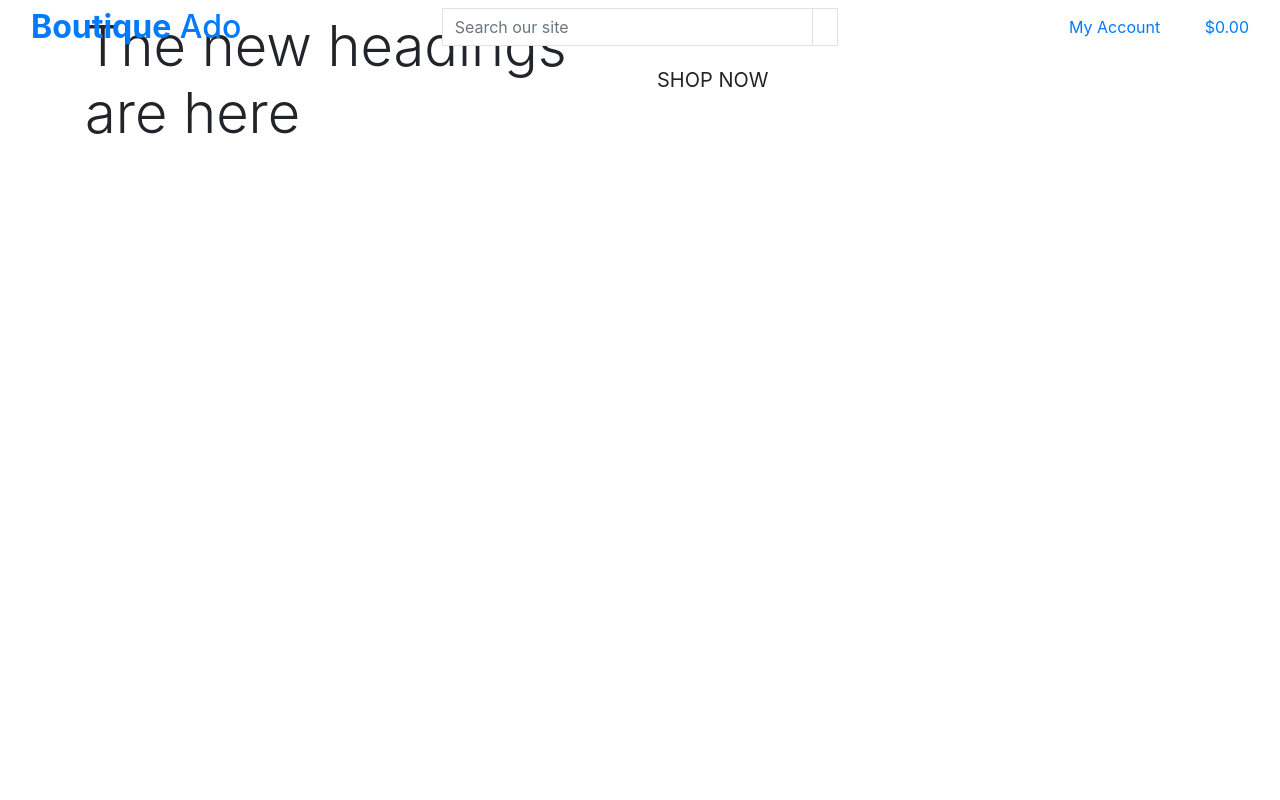
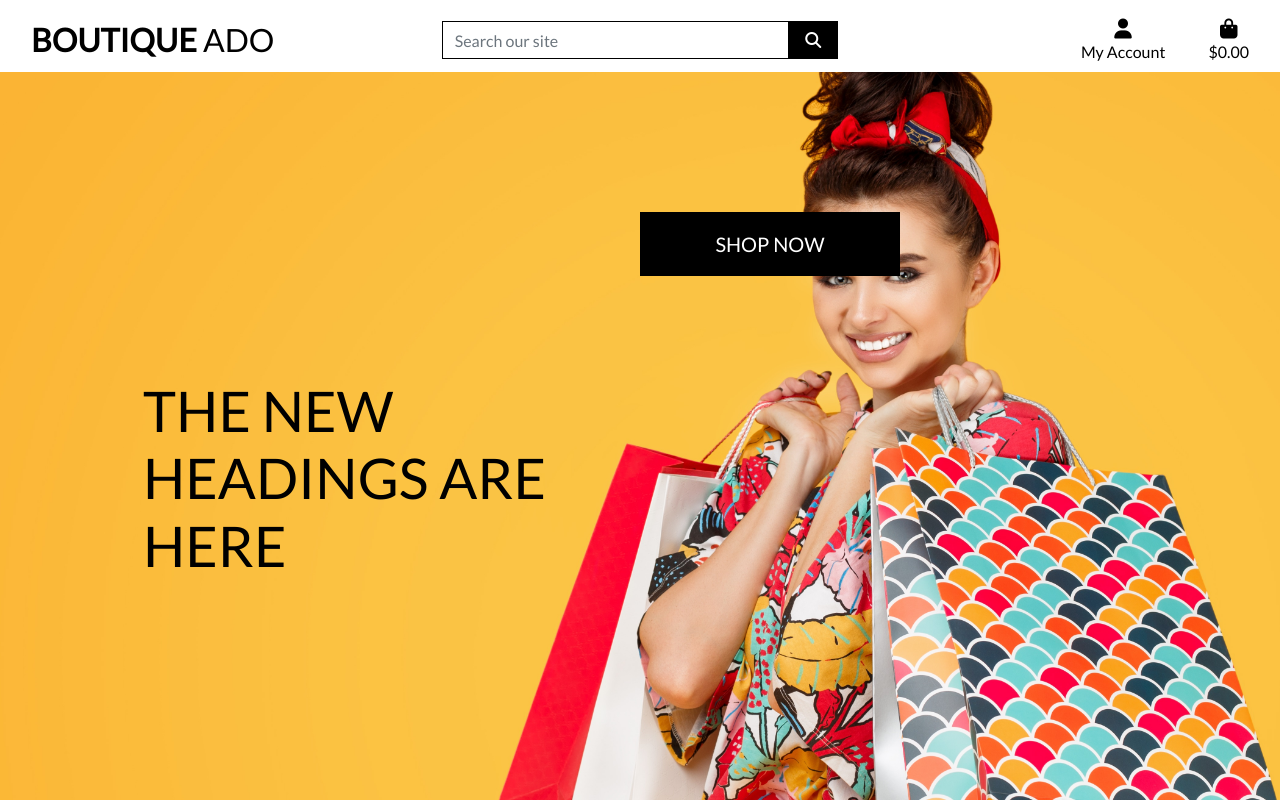
Before and after one commit to LaneSawyerT/boutique_ado_v2, a Django app: page / in a window 1280 px wide. Run offline with Django 3.2, Linux system fonts and the light colour scheme; some libraries are stand-ins or nearby versions.

Commit message:
complete homepage header and css

```diff
--- a/boutique_ado/settings.py
+++ b/boutique_ado/settings.py
@@ -146,6 +146,10 @@ USE_TZ = True
 # https://docs.djangoproject.com/en/3.2/howto/static-files/
 
 STATIC_URL = '/static/'
+STATICFILES_DIRS = (os.path.join(BASE_DIR, 'static'),)
+
+MEDIA_URL = '/media/'
+MEDIA_ROOT = os.path.join(BASE_DIR, 'media')
 
 # Default primary key field type
 # https://docs.djangoproject.com/en/3.2/ref/settings/#default-auto-field
--- a/boutique_ado/urls.py
+++ b/boutique_ado/urls.py
@@ -15,9 +15,11 @@ Including another URLconf
 """
 from django.contrib import admin
 from django.urls import path, include
+from django.conf import settings
+from django.conf.urls.static import static
 
 urlpatterns = [
     path('admin/', admin.site.urls),
     path('accounts/', include('allauth.urls')),
     path('', include('home.urls'))
-]
+] + static(settings.MEDIA_URL, document_root=settings.MEDIA_ROOT)
--- /dev/null
+++ b/static/css/base.css
@@ -0,0 +1,81 @@
+html {
+    height: 100%;
+}
+
+body {
+    background: url('/media/homepage_background_cropped.jpg') no-repeat center center fixed;
+    background-size: cover;
+    height: calc(100vh - 164px);
+    color: #555;
+    font-family: 'Lato';
+}
+
+/* from Bulma */
+.icon {
+    align-items: center;
+    display: inline-flex;
+    justify-content: center;
+    height: 1.5rem;
+    width: 1.5rem;
+}
+
+.logo-font {
+    text-transform: uppercase;
+}
+
+.main-logo-link {
+    width: fit-content;
+}
+
+.shop-now-button {
+    background: black;
+    color: white;
+    min-width: 260px;
+}
+
+.btn-black {
+    background: black;
+    color: white;
+}
+
+.shop-now-button:hover,
+.shop-now-button:active,
+.shop-now-button:focus,
+.btn-black:hover,
+.btn-black:active,
+.btn-black:focus {
+    background: #222;
+    color: white;
+}
+
+.text-black {
+    color: #000 !important;
+}
+
+.border-black {
+    border: 1px solid black !important;
+}
+
+/* -------------------------------- Media Queries */
+
+/* Slightly larger container on xl screens */
+@media (min-width: 1200px) {
+  .container {
+    max-width: 80%;
+  }
+}
+
+/* fixed top navbar only on medium and up */
+@media (min-width: 992px) {
+    .fixed-top-desktop-only {
+        position: fixed;
+        top: 0;
+        right: 0;
+        left: 0;
+        z-index: 1030;
+    }
+
+    .header-container {
+        padding-top: 164px;
+    }
+}
--- a/templates/base.html
+++ b/templates/base.html
@@ -2,7 +2,6 @@
 
 <!doctype html>
 <html lang="en">
-
   <head>
 
     {% block meta %}
@@ -15,23 +14,19 @@
     {% endblock %}
 
     {% block corecss %}
-    <link rel="stylesheet" href="https://stackpath.bootstrapcdn.com/bootstrap/4.4.1/css/bootstrap.min.css"
-        integrity="sha384-Vkoo8x4CGsO3+Hhxv8T/Q5PaXtkKtu6ug5TOeNV6gBiFeWPGFN9MuhOf23Q9Ifjh" crossorigin="anonymous">
+        <link rel="stylesheet" href="https://stackpath.bootstrapcdn.com/bootstrap/4.4.1/css/bootstrap.min.css" integrity="sha384-Vkoo8x4CGsO3+Hhxv8T/Q5PaXtkKtu6ug5TOeNV6gBiFeWPGFN9MuhOf23Q9Ifjh" crossorigin="anonymous">
+        <link rel="stylesheet" href="https://fonts.googleapis.com/css?family=Lato&display=swap">
+        <link rel="stylesheet" href="{% static 'css/base.css' %}">
     {% endblock %}
 
     {% block extra_css %}
     {% endblock %}
 
     {% block corejs %}
-    <script src="https://code.jquery.com/jquery-3.4.1.slim.min.js"
-        integrity="sha384-J6qa4849blE2+poT4WnyKhv5vZF5SrPo0iEjwBvKU7imGFAV0wwj1yYfoRSJoZ+n" crossorigin="anonymous">
-    </script>
-    <script src="https://cdn.jsdelivr.net/npm/popper.js@1.16.0/dist/umd/popper.min.js"
-        integrity="sha384-Q6E9RHvbIyZFJoft+2mJbHaEWldlvI9IOYy5n3zV9zzTtmI3UksdQRVvoxMfooAo" crossorigin="anonymous">
-    </script>
-    <script src="https://stackpath.bootstrapcdn.com/bootstrap/4.4.1/js/bootstrap.min.js"
-        integrity="sha384-wfSDF2E50Y2D1uUdj0O3uMBJnjuUD4Ih7YwaYd1iqfktj0Uod8GCExl3Og8ifwB6" crossorigin="anonymous">
-    </script>
+        <script src="https://kit.fontawesome.com/e9c73d7092.js" crossorigin="anonymous"></script>
+        <script src="https://code.jquery.com/jquery-3.4.1.slim.min.js" integrity="sha384-J6qa4849blE2+poT4WnyKhv5vZF5SrPo0iEjwBvKU7imGFAV0wwj1yYfoRSJoZ+n" crossorigin="anonymous"></script>
+        <script src="https://cdn.jsdelivr.net/npm/popper.js@1.16.0/dist/umd/popper.min.js" integrity="sha384-Q6E9RHvbIyZFJoft+2mJbHaEWldlvI9IOYy5n3zV9zzTtmI3UksdQRVvoxMfooAo" crossorigin="anonymous"></script>
+        <script src="https://stackpath.bootstrapcdn.com/bootstrap/4.4.1/js/bootstrap.min.js" integrity="sha384-wfSDF2E50Y2D1uUdj0O3uMBJnjuUD4Ih7YwaYd1iqfktj0Uod8GCExl3Og8ifwB6" crossorigin="anonymous"></script>
     {% endblock %}
 
     {% block extra_js %}
@@ -39,10 +34,9 @@
 
     <title>Boutique Ado {% block extra_title %}{% endblock %}</title>
   </head>
-
   <body>
     <header class="container-fluid fixed-top">
-        <div class="row">
+        <div id="topnav" class="row bg-white pt-lg-2 d-none d-lg-flex">
             <div class="col-12 col-lg-4 my-auto py-1 py-lg-0 text-center text-lg-left">
                 <a href="{% url 'home' %}" class="nav-link main-logo-link">
                     <h2 class="logo-font text-black my-0"><strong>Boutique</strong> Ado</h2>
@@ -51,8 +45,7 @@
             <div class="col-12 col-lg-4 my-auto py-1 py-lg-0">
                 <form method="GET" action="">
                     <div class="input-group w-100">
-                        <input class="form-control border border-black rounded-0" type="text" name="q"
-                            placeholder="Search our site">
+                        <input class="form-control border border-black rounded-0" type="text" name="q" placeholder="Search our site">
                         <div class="input-group-append">
                             <button class="form-control btn btn-black border border-black rounded-0" type="submit">
                                 <span class="icon">
@@ -66,8 +59,7 @@
             <div class="col-12 col-lg-4 my-auto py-1 py-lg-0">
                 <ul class="list-inline list-unstyled text-center text-lg-right my-0">
                     <li class="list-inline-item dropdown">
-                        <a class="text-black nav-link" href="#" id="user-options" data-toggle="dropdown"
-                            aria-haspopup="true" aria-expanded="false">
+                        <a class="text-black nav-link" href="#" id="user-options" data-toggle="dropdown" aria-haspopup="true" aria-expanded="false">
                             <div class="text-center">
                                 <div><i class="fas fa-user fa-lg"></i></div>
                                 <p class="my-0">My Account</p>
@@ -87,8 +79,7 @@
                         </div>
                     </li>
                     <li class="list-inline-item">
-                        <a class="{% if grand_total %}text-info font-weight-bold{% else %}text-black{% endif %} nav-link"
-                            href="">
+                        <a class="{% if grand_total %}text-info font-weight-bold{% else %}text-black{% endif %} nav-link" href="">
                             <div class="text-center">
                                 <div><i class="fas fa-shopping-bag fa-lg"></i></div>
                                 <p class="my-0">
@@ -121,5 +112,4 @@
 
 
   </body>
-
 </html>
```
Also changed, not shown: media/homepage_background_cropped.jpg (added). Lines whose indentation alone changed are shown as unchanged.
